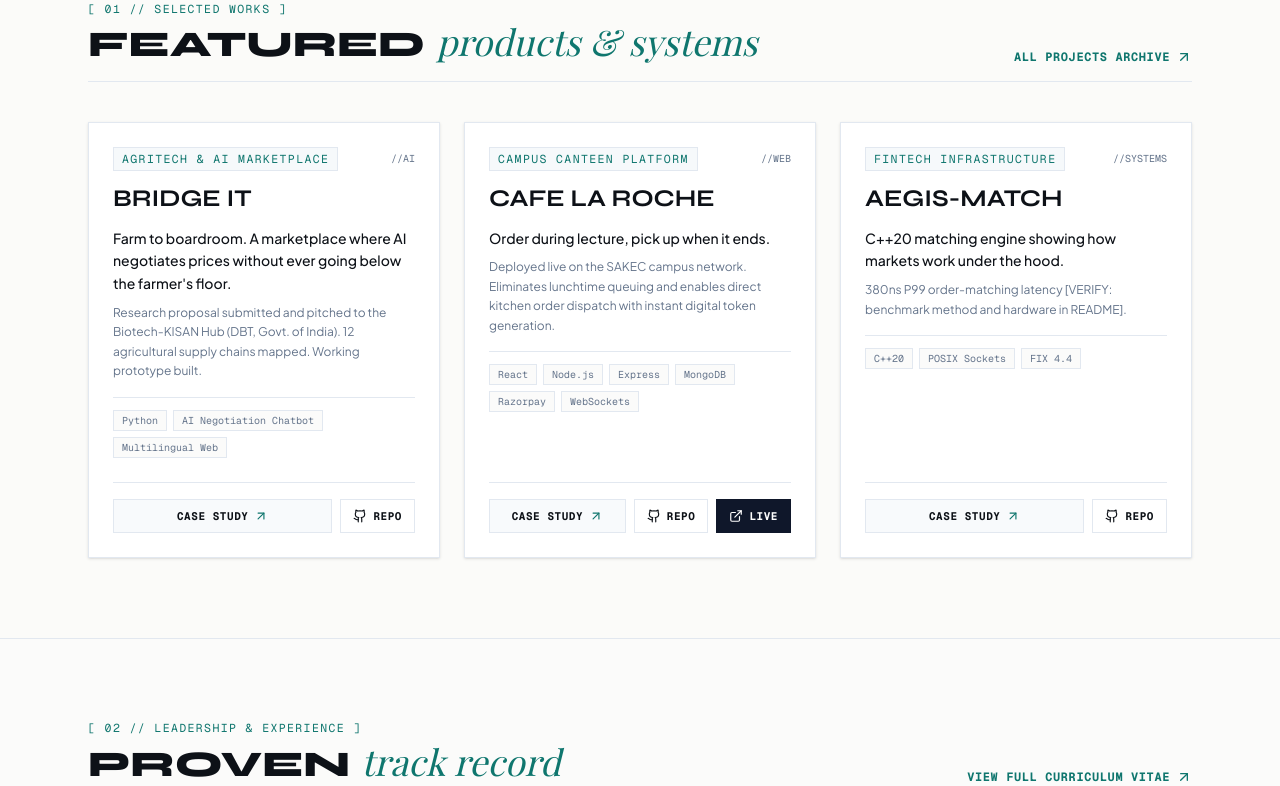
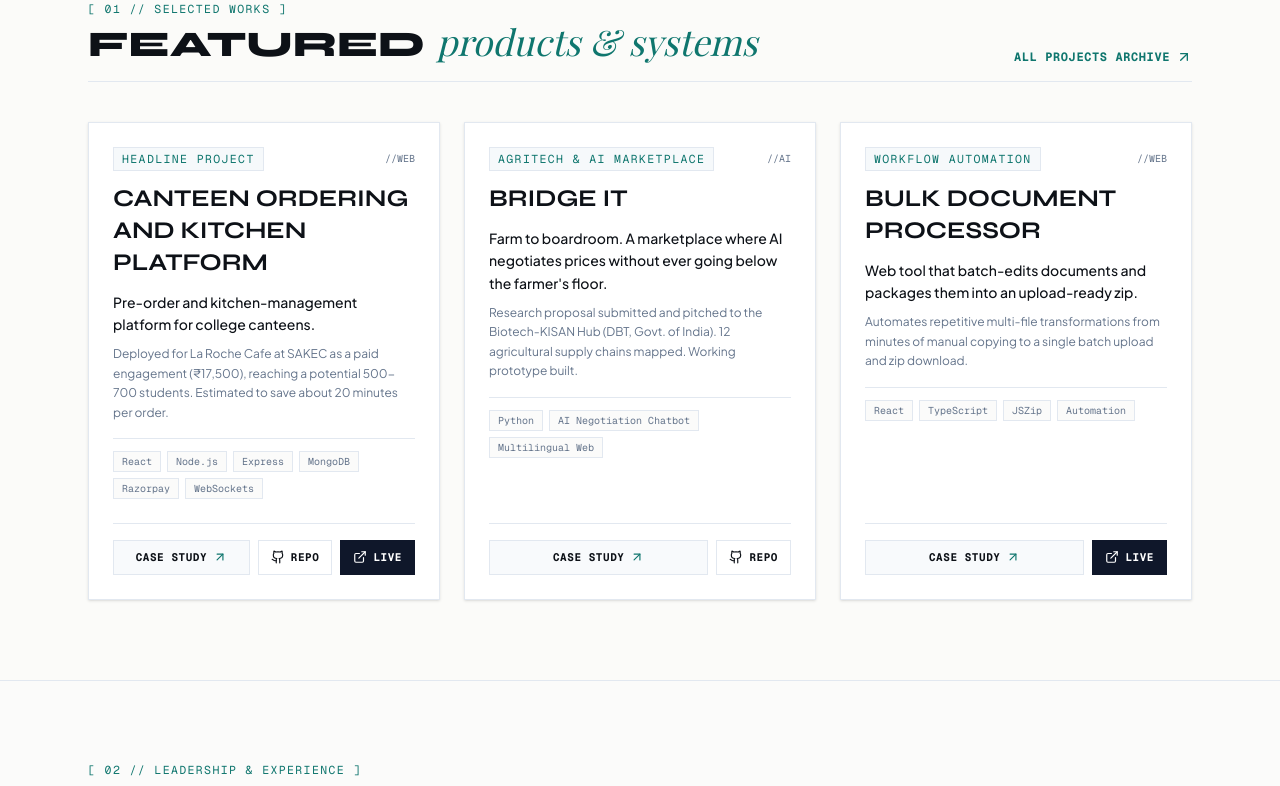
Before and after one commit to tyranthOM/BB-portfolio, a Next.js app: page / in a window 1280 px wide. Shown: the part 800-1586 px from the top of the page. Built offline with nearby package versions, Linux system fonts and the light colour scheme.

Commit message:
feat: add headline canteen platform, bulk document processor, and commitor

```diff
--- a/src/app/sitemap.ts
+++ b/src/app/sitemap.ts
@@ -1,16 +1,18 @@
 import { MetadataRoute } from "next";
 
 export default function sitemap(): MetadataRoute.Sitemap {
-  const baseUrl = "https://ombhalerao.vercel.app";
+  const baseUrl = "https://bb-portfolio-alpha.vercel.app";
   const routes = [
     "",
     "/projects",
     "/resume",
     "/contact",
+    "/projects/canteen-platform",
     "/projects/bridge-it",
-    "/projects/cafe-la-roche",
+    "/projects/bulk-document-processor",
     "/projects/aegis-match",
     "/projects/krypton-kv",
+    "/projects/commitor",
   ];
 
   return routes.map((route) => ({
--- a/src/data/projects.ts
+++ b/src/data/projects.ts
@@ -17,6 +17,8 @@ export interface Project {
   liveUrl?: string;
   featured: boolean;
   image?: string;
+  skillsShown?: string[];
+  note?: string;
 }
 
 export interface LeadershipExperience {
@@ -36,7 +38,7 @@ export const PERSONAL_INFO = {
   email: "ombhalerao118@gmail.com", // [TODO: confirm primary email]
   github: "https://github.com/tyranthOM",
   linkedin: "https://www.linkedin.com/in/om-bhalerao-107466288",
-  portfolioUrl: "https://ombhalerao.vercel.app/",
+  portfolioUrl: "https://bb-portfolio-alpha.vercel.app/",
   resumePdf: "/resume.pdf",
   aboutText:
     "I'm a B.Tech student in Electronics & Computer Science at SAKEC, Mumbai. I like turning messy real-world problems into working products. I led a six-person team that pitched an AI-driven AgriTech marketplace to the Biotech-KISAN Hub (DBT, Govt. of India), and I built and shipped a campus ordering app with live payments. I'm now focused on AI products, fintech and how startups are built and run.",
@@ -53,6 +55,27 @@ export const PERSONAL_INFO = {
 };
 
 export const PROJECTS: Project[] = [
+  {
+    slug: "canteen-platform",
+    title: "Canteen Ordering and Kitchen Platform",
+    category: "Web",
+    tag: "Headline Project",
+    oneLiner: "Pre-order and kitchen-management platform for college canteens.",
+    dates: "Jul 2025 to Sep 2025",
+    role: "Full Stack Web Developer Intern, Partners Beverages and Solutions (Co-built with Ranjeet Epili and Mitansh Jambusariya)",
+    problem:
+      "Long queues at peak hours meant students skipped the canteen, and the canteen lost sales.",
+    solution:
+      "Students order from their phones before a lecture ends and pick up on arrival. The kitchen sees live orders on its own screen, and the owner updates menu and prices through a CMS.",
+    keyDecisions:
+      "Strict collegiate authentication (@sakec.ac.in), instant Razorpay digital token verification, and a decoupled reusable multi-tenant architecture: onboarding a new canteen requires only a new menu, not new code.",
+    result:
+      "Deployed for La Roche Cafe at SAKEC as a paid engagement (₹17,500), reaching a potential 500-700 students. Estimated to save about 20 minutes per order.",
+    stack: ["React", "Node.js", "Express", "MongoDB", "Razorpay", "WebSockets"],
+    liveUrl: "http://121.241.29.115:5050", // [TODO: add larochecafe.in domain once DNS propagates]
+    githubUrl: "https://github.com/tyranthOM/la-roche-cafe",
+    featured: true,
+  },
   {
     slug: "bridge-it",
     title: "Bridge IT",
@@ -76,21 +99,25 @@ export const PROJECTS: Project[] = [
     featured: true,
   },
   {
-    slug: "cafe-la-roche",
-    title: "Cafe La Roche",
+    slug: "bulk-document-processor",
+    title: "Bulk Document Processor",
     category: "Web",
-    tag: "Campus Canteen Platform",
-    oneLiner: "Order during lecture, pick up when it ends.",
-    dates: "Jul 2025 to Sep 2025",
-    role: "Full Stack Web Developer Intern, Partners Beverages and Solutions (Co-built with Ranjeet Epili and Mitansh Jambusariya)",
-    problem: "Long lunchtime canteen queues eat into students' break time.",
+    tag: "Workflow Automation",
+    oneLiner:
+      "Web tool that batch-edits documents and packages them into an upload-ready zip.",
+    dates: "2025",
+    role: "Creator & Developer",
+    problem:
+      "Preparing and uploading multiple files by hand across academic or administrative portals is repetitive, slow, and error-prone.",
     solution:
-      "Prepaid pre-orders, college-email-only login (@sakec.ac.in), live Razorpay payments with token generation, and a real-time kitchen dashboard.",
+      "Upload a set of files, apply required text and format transformations automatically across all items in batch, and download a structured zip package ready for submission.",
+    keyDecisions:
+      "Client-side processing with in-memory zip compression to preserve file security and eliminate server bandwidth bottlenecks.",
     result:
-      "Deployed live on the SAKEC campus network. Eliminates lunchtime queuing and enables direct kitchen order dispatch with instant digital token generation.",
-    stack: ["React", "Node.js", "Express", "MongoDB", "Razorpay", "WebSockets"],
-    liveUrl: "http://121.241.29.115:5050",
-    githubUrl: "https://github.com/tyranthOM/la-roche-cafe",
+      "Automates repetitive multi-file transformations from minutes of manual copying to a single batch upload and zip download.",
+    skillsShown: ["Web Development", "File Processing", "Automation", "Workflow Optimization"],
+    stack: ["React", "TypeScript", "JSZip", "Automation"],
+    liveUrl: "https://scamyyy.vercel.app/",
     featured: true,
   },
   {
@@ -109,7 +136,7 @@ export const PROJECTS: Project[] = [
     framing: "Fintech engineering depth. A supporting project showcasing systems rigor.",
     stack: ["C++20", "POSIX Sockets", "FIX 4.4"],
     githubUrl: "https://github.com/tyranthOM/aegis-engine",
-    featured: true,
+    featured: false,
   },
   {
     slug: "krypton-kv",
@@ -128,6 +155,25 @@ export const PROJECTS: Project[] = [
       "Processes 185k entries/sec with sub-12ms crash recovery [VERIFY: benchmark in README].",
     stack: ["C++20", "SkipList", "Bloom Filters", "Write-Ahead Log"],
     githubUrl: "https://github.com/tyranthOM/krypton-kv",
+    featured: false,
+  },
+  {
+    slug: "commitor",
+    title: "Commitor",
+    category: "Systems",
+    tag: "Git Automation Tool",
+    oneLiner: "Python tool that schedules and automates git commits at set times.",
+    dates: "2025",
+    role: "Author",
+    problem:
+      "Manual timestamp synchronization and repetitive commit dispatching across scheduled development tasks.",
+    solution:
+      "Automates git repository workflows and scheduled commits using Python scripting and the GitHub API.",
+    result:
+      "Lightweight CLI utility demonstrating scripting, task scheduling, and direct integration with git internals.",
+    skillsShown: ["Scripting", "Scheduling", "Git & GitHub APIs"],
+    stack: ["Python", "Git API", "Automation CLI"],
+    githubUrl: "https://github.com/tyranthOM/commitor",
     featured: false,
   },
 ];
@@ -157,6 +203,7 @@ export const LEADERSHIP_EXPERIENCE: LeadershipExperience[] = [
     organization: "Partners Beverages and Solutions",
     bullets: [
       "Engineered Cafe La Roche campus canteen ordering platform with live Razorpay payments and WebSocket kitchen tokens.",
+      "Delivered as a ₹17,500 commercial paid engagement reaching 500-700 students and saving ~20 minutes per order.",
     ],
   },
   {
```
